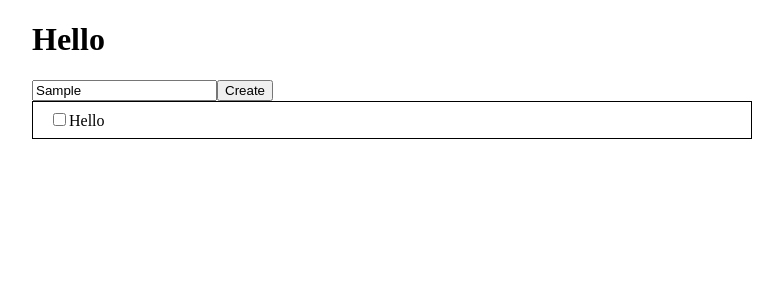
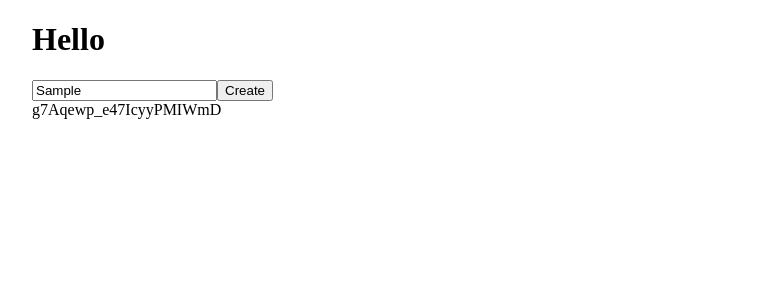
Before and after one commit to matobeno1/simple-todo-app, a React (Create React App) app: page / in a window 1280 px wide. Both pictures are taken after typing "Sample" into the empty fields and a click on the button "Create". Shown: the top 300 px of the page, without its empty margins (248-1031 px from the left). Built offline with nearby package versions, Linux system fonts and the light colour scheme.

Commit message:
Listing todo ids.

```diff
--- a/src/App.tsx
+++ b/src/App.tsx
@@ -1,5 +1,5 @@
 import React, { FunctionComponent } from "react";
-import { TodoComponent } from "./components/TodoComponent";
+import { TodosList } from "./components/TodosList";
 import { TodoTitleInput } from "./components/TodoTitleInput";
 import classes from "./App.module.css";
 
@@ -7,7 +7,7 @@ const App: FunctionComponent = () => (
 	<div className={classes.root}>
 		<h1>Hello</h1>
 		<TodoTitleInput />
-		<TodoComponent title={"Hello"} />
+		<TodosList />
 	</div>
 );
 
--- a/src/components/TodosListComponent/TodosListComponent.tsx
+++ b/src/components/TodosListComponent/TodosListComponent.tsx
@@ -1,14 +1,18 @@
-import React from "react";
+import React, { FunctionComponent } from "react";
 import { EntityId } from "@reduxjs/toolkit";
 
 export type TodosListComponentProps = {
 	todosIds: EntityId[]
 };
 
-export const TodosListComponent = () => {
+export const TodosListComponent: FunctionComponent<TodosListComponentProps> = ({
+	todosIds,
+}) => {
 	return (
 		<div>
-
+			{todosIds.map(id => (
+				<div key={id}>{id}</div>
+			))}
 		</div>
 	);
 };
--- a/src/modules/todos/reducer.ts
+++ b/src/modules/todos/reducer.ts
@@ -38,3 +38,5 @@ export const {
 export const {
 	change: createChangeNewTodoTitleAction
 } = newTodoTitle.actions;
+
+export const todosSelectors = todosAdapter.getSelectors();
--- a/src/modules/todos/selectors.ts
+++ b/src/modules/todos/selectors.ts
@@ -1,9 +1,14 @@
 import { Selector } from "react-redux";
+
+import { todosSelectors } from "./reducer";
 import { IRootState } from "../../store/types";
-import { ITodosState } from "./types";
+import { ITodosState, Todo } from "./types";
+import { EntityState } from "@reduxjs/toolkit";
 
 export const getModel: Selector<IRootState, ITodosState> = (state) => state.todos;
 
+export const getTodosEntityState: Selector<IRootState, EntityState<Todo>> = (state) => getModel(state).todos;
+
 export const getNewTodoTitle: Selector<IRootState, string> = (state) => getModel(state).newTodoTitle;
 
-export const getTodosIds = (state: any) => []; // TODO
+export const getTodosIds: Selector<IRootState, EntityState<Todo>["ids"]> = (state: IRootState) => todosSelectors.selectIds(getTodosEntityState(state));
```
